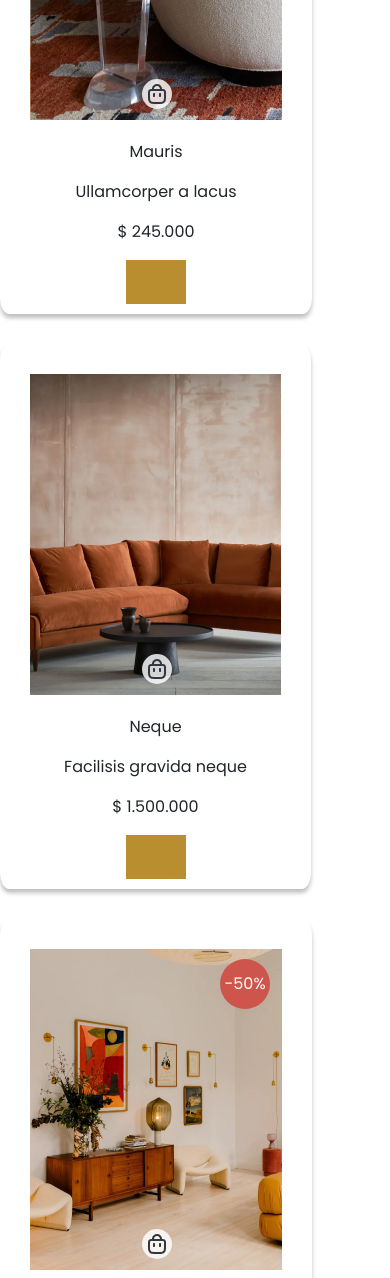
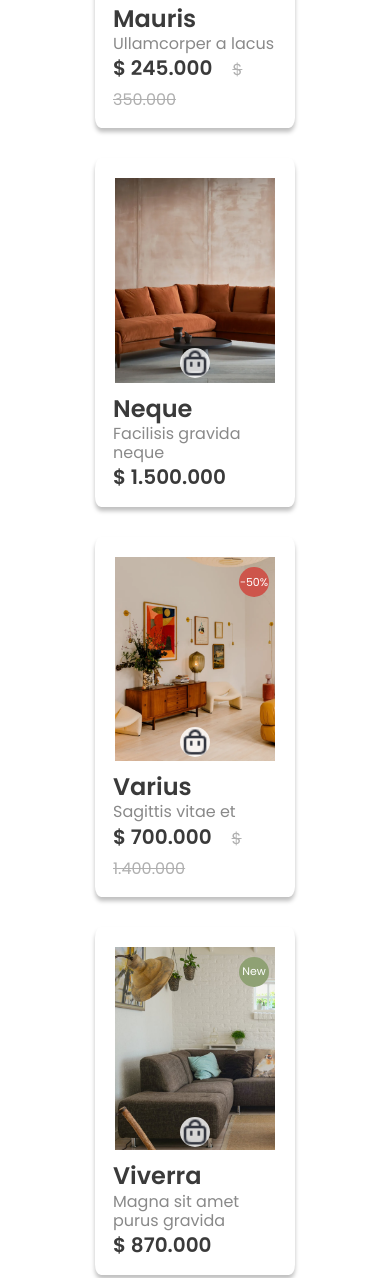
Before and after one commit to Krayxzlim/ComIT-web, a plain HTML site: page Inicio.html in a window 390 px wide. Shown: the part 2907-4185 px from the top of the page. Drawn offline with nearby package versions, Linux system fonts and the light colour scheme.

Commit message:
grid de productos finalizada

```diff
--- a/Inicio.html
+++ b/Inicio.html
@@ -129,8 +129,8 @@
             <div class="texto-guardar">
               <div class="texto">
                 <p class="producto-nombre">Mauris</p>
-            <p class="producto-descripcion">Ullamcorper a lacus</p>
-            <p class="producto-precio">$ 245.000</p>
+                <p class="producto-descripcion">Ullamcorper a lacus</p>
+                <p class="producto-precio">$ 245.000&emsp;<span>$ 350.000</span></p>
               </div>
               <div class="guardar">
                 <button class="boton-guardar"><img src="iconos/Bookmark.svg" alt=""></button>
@@ -150,8 +150,8 @@
             <div class="texto-guardar">
               <div class="texto">
                 <p class="producto-nombre">Neque</p>
-            <p class="producto-descripcion">Facilisis gravida neque</p>
-            <p class="producto-precio">$ 1.500.000</p>
+                <p class="producto-descripcion">Facilisis gravida neque</p>
+                <p class="producto-precio">$ 1.500.000</p>
               </div>
               <div class="guardar">
                 <button class="boton-guardar"><img src="iconos/Bookmark.svg" alt=""></button>
@@ -174,7 +174,7 @@
               <div class="texto">
                 <p class="producto-nombre">Varius</p>
                 <p class="producto-descripcion">Sagittis vitae et</p>
-                <p class="producto-precio">$ 700.000</p>
+                <p class="producto-precio">$ 700.000&emsp;<span>$ 1.400.000</span></p></p>
               </div>
               <div class="guardar">
                 <button class="boton-guardar"><img src="iconos/Bookmark.svg" alt=""></button>
@@ -262,7 +262,7 @@
               <div class="texto">
                 <p class="producto-nombre">Arcu</p>
                 <p class="producto-descripcion">id donec ultrices</p>
-                <p class="producto-precio">$ 430.000</p>
+                <p class="producto-precio">$ 430.000&emsp;<span>$ 860.000</span></p>
               </div>
               <div class="guardar">
                 <button class="boton-guardar"><img src="iconos/Bookmark.svg" alt=""></button>
--- a/styles/nuestros-productos.css
+++ b/styles/nuestros-productos.css
@@ -20,10 +20,11 @@
 #nuestros-productos .cartas{
     display: flex;
     flex-wrap: wrap;
+    justify-content: space-evenly;
+    column-gap: 1px;
     width: auto;
     margin-top: 40px;
     margin-bottom: 10px;
-    justify-content: space-between;
 }
 
 #nuestros-productos .cartas .carta-producto{
@@ -36,8 +37,13 @@
 }
 
 #nuestros-productos .carta-imagenes{
-    padding: 20px;
+    padding: 10px;
     position: relative;
+}
+
+#nuestros-productos .carta-imagenes img{
+    position: relative;
+    width: 100%;
 }
 
 #nuestros-productos .comprar{
@@ -59,6 +65,7 @@
     width: 50px;
     padding: 0;
     border-radius: 100%;
+    cursor: default;
 }
 
 #nuestros-productos .new{
@@ -68,6 +75,7 @@
     width: 50px;
     padding: 0;
     border-radius: 100%;
+    cursor: default;
 }
 
 #nuestros-productos .descuento:hover{
@@ -94,3 +102,106 @@
 #nuestros-productos .boton-compra:active{
     box-shadow: none;
 }
+
+#nuestros-productos .texto-guardar{
+    display: flex;
+    position: relative;
+    padding-bottom: 5px;
+}
+
+#nuestros-productos .texto{
+    text-align: left;
+    padding-left: 8px;
+    width: 100%;
+}
+
+#nuestros-productos .texto p{
+    margin: 0;
+}
+
+#nuestros-productos .producto-nombre{
+    font-weight: 600;
+    font-size: 24px;
+    line-height: 130%;
+    color: #3A3A3A;
+}
+
+#nuestros-productos .producto-descripcion{
+    font-size: 16px;
+    line-height: 120%;
+    font-weight: 400;
+    color: #898989;
+}
+
+#nuestros-productos .producto-precio{
+    font-size: 20px;
+    font-weight: 600;
+    line-height: 150%;
+    color: #3A3A3A;
+}
+
+#nuestros-productos .producto-precio span{
+    font-size: 16px;
+    font-weight: 400;
+    line-height: 150%;
+    color: #B0B0B0;
+    text-decoration: line-through;
+}
+
+#nuestros-productos .guardar{
+    right: 8px;
+    position: absolute;
+}
+
+#nuestros-productos .guardar button{
+    background: none;
+    padding: 0;
+    border-radius: 100%;
+}
+
+#nuestros-productos .bot-button button{
+    background-color: white;
+    color: #B88E2F;
+    border-style: solid;
+    width: 280px;
+    border-width: 2px;
+    font-size: 16px;
+    font-weight: 600;
+    line-height: 150%;
+}
+
+#nuestros-productos .bot-button button:hover{
+    background-color: #B88E2F;
+    color: white;
+    border: none;
+}
+
+@media(max-width: 767px){
+    #nuestros-productos .cartas .carta-producto{
+        width: 200px;
+    }
+
+    #nuestros-productos .comprar{
+        position: absolute;
+        top: 180px;
+        left: 75px;
+    }
+
+    #nuestros-productos .descuento-new{
+        position: absolute;
+        top: 20px;
+        left: 134px;
+    }
+
+    #nuestros-productos .descuento{
+        height: 30px;
+        width: 30px;
+        font-size: 11px;
+    }
+
+    #nuestros-productos .new{
+        height: 30px;
+        width: 30px;
+        font-size: 11px;
+    }
+}
```
